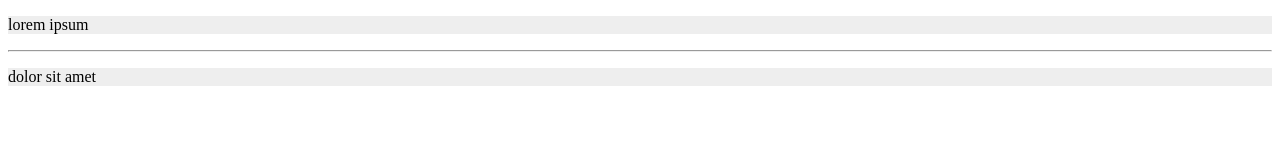
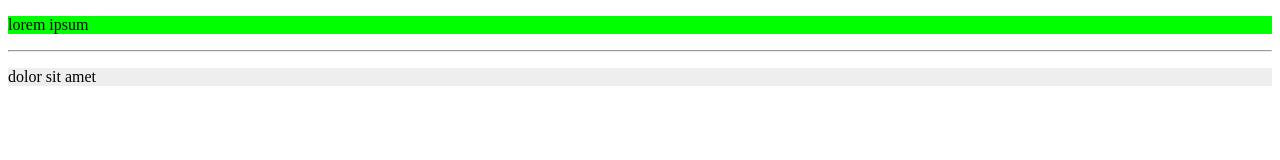
Before and after one commit to fejo-dk/how-to-web-components, a plain HTML site: page index.html in a window 1280 px wide. Drawn offline with nearby package versions, Linux system fonts and the light colour scheme.

Commit message:
parameterization
NB: attributes (initial state) vs. properties (current state)

note, however, that `my-attribute="true"` is non-idiomatic for booleans

```diff
--- a/index.html
+++ b/index.html
@@ -18,9 +18,9 @@
 </head>
 
 <body>
-	<div class="color-box">lorem ipsum</div>
+	<div class="color-box" data-selected="true">lorem ipsum</div>
 	<hr>
-	<div class="color-box">dolor sit amet</div>
+	<div class="color-box" data-count="5">dolor sit amet</div>
 
 	<script src="https://ajax.googleapis.com/ajax/libs/jquery/3.1.1/jquery.js"></script>
 	<script>
@@ -56,7 +56,11 @@
 			console.log($el);
 
 			this.$el = $el;
-			this.count = 0;
+			this.count = this.initialCount;
+
+			if(this.selected) {
+				this.$el.addClass("is-selected");
+			}
 
 			$el.click(this.onClick.bind(this));
 		}
@@ -66,6 +70,17 @@
 			console.log("[CLICK]", $(this).text(), this.count);
 
 			this.$el.toggleClass("is-selected");
+		}
+
+		get initialCount() {
+			// NB: attribute is a string, property an integer
+			var value = this.$el.attr("data-count");
+			return value ? parseInt(value, 10) : 0;
+		}
+
+		get selected() {
+			// NB: attribute is a string, property a boolean
+			return this.$el.attr("data-selected") === "true";
 		}
 	}
 
```
